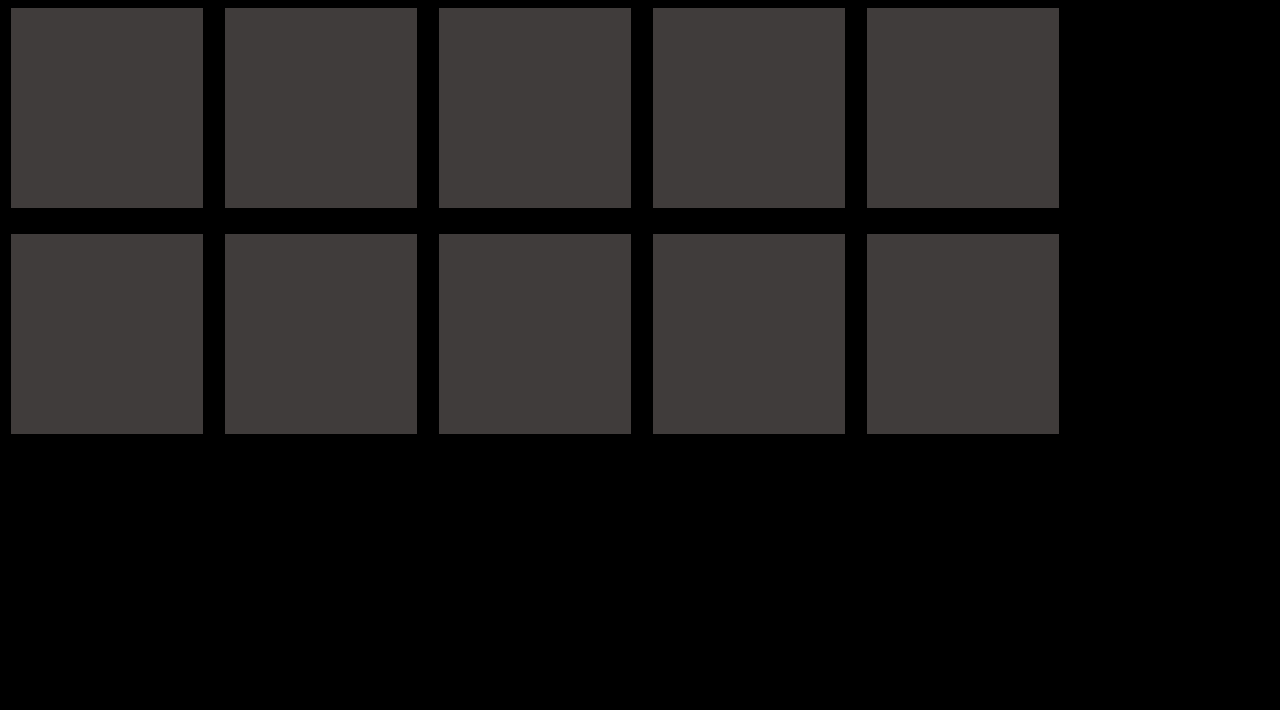
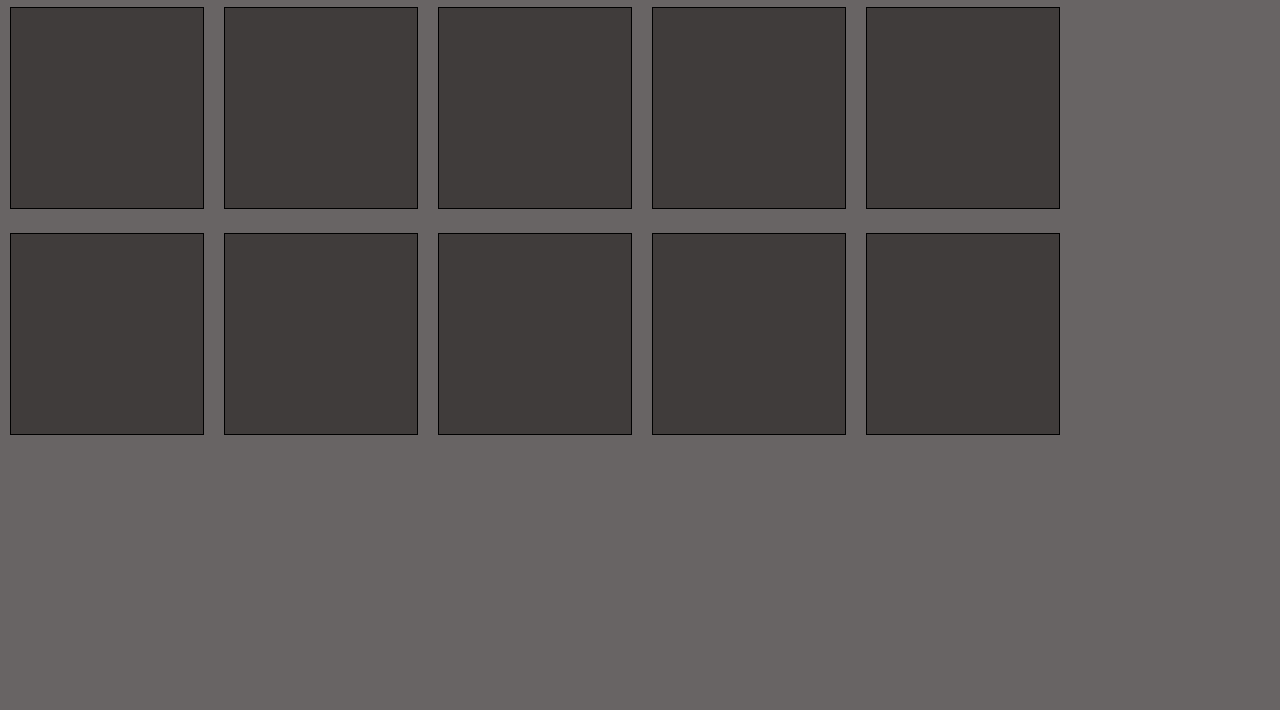
Before and after one commit to YitKid20/Mmemory_game, a plain HTML site: page index.html in a window 1280 px wide. Shown: the part 90-800 px from the top of the page. Drawn offline with Linux system fonts and the light colour scheme.

Commit message:
changing the background

```diff
--- a/style.css
+++ b/style.css
@@ -7,7 +7,7 @@
   display: inline-block;
 }
 body{
-  background-color: black;
+  background-color: rgb(104, 100, 100);
   margin: 0;
   padding: 0;
 }
```
